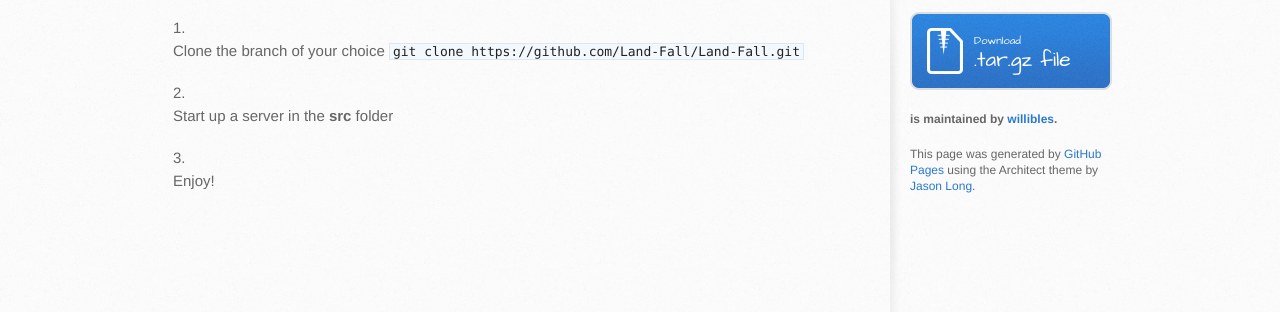
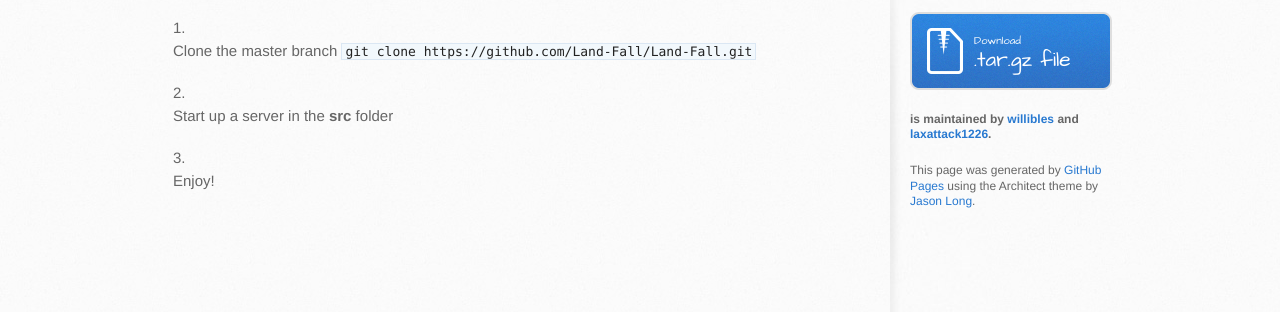
Before and after one commit to willibles/MegaJump, a plain HTML site: page index.html in a window 1280 px wide. Shown: the part 388-700 px from the top of the page. Drawn offline with Linux system fonts and the light colour scheme.

Commit message:
Update index.html

```diff
--- a/index.html
+++ b/index.html
@@ -34,7 +34,7 @@
 <p>Requires Git and a server of your choice</p>
 
 <ol>
-<li><p>Clone the branch of your choice <code>git clone https://github.com/Land-Fall/Land-Fall.git</code></p></li>
+<li><p>Clone the master branch <code>git clone https://github.com/Land-Fall/Land-Fall.git</code></p></li>
 <li><p>Start up a server in the <strong>src</strong> folder</p></li>
 <li><p>Enjoy!</p></li>
 </ol>
@@ -50,7 +50,7 @@
             .tar.gz file
           </a>
 
-          <p class="repo-owner"><a href="https://github.com/willibles/MegaJump"></a> is maintained by <a href="https://github.com/willibles">willibles</a>.</p>
+          <p class="repo-owner"><a href="https://github.com/willibles/MegaJump"></a> is maintained by <a href="https://github.com/willibles">willibles</a> and <a href="https://github.com/laxattack1226">laxattack1226</a>.</p>
 
           <p>This page was generated by <a href="https://pages.github.com">GitHub Pages</a> using the Architect theme by <a href="https://twitter.com/jasonlong">Jason Long</a>.</p>
         </aside>
```
